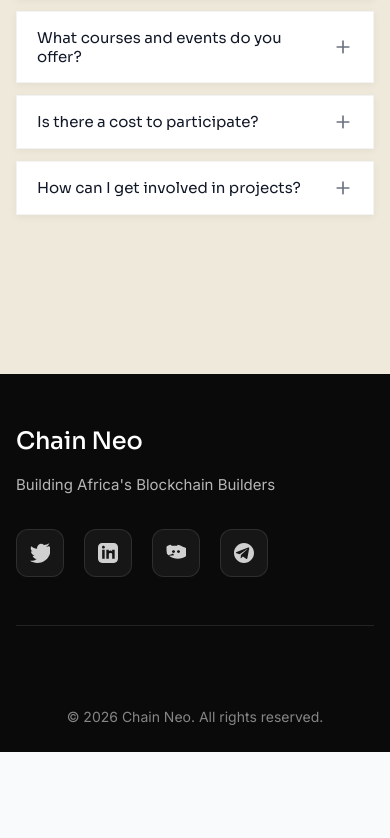
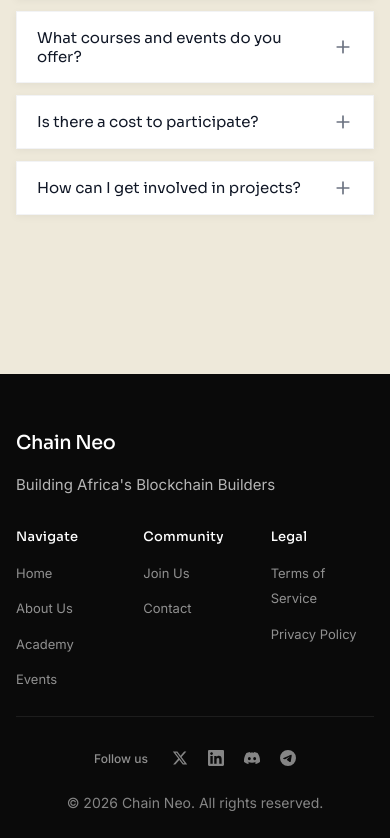
Before and after one commit to Deon62/cneo, a React (Vite) app: page / in a window 390 px wide. Shown: the part 6597-7435 px from the top of the page. Before the commit the page ends 7349 px from the top, so only its background shows below. Built offline with nearby package versions, Linux system fonts and the light colour scheme.

Commit message:
created clean footer

```diff
--- a/src/App.jsx
+++ b/src/App.jsx
@@ -342,35 +342,70 @@ function App() {
       {/* Footer */}
       <footer className="footer">
         <div className="footer-container">
-          <div className="footer-content">
+          <div className="footer-main">
+            {/* Brand Section */}
             <div className="footer-brand">
-              <span className="footer-logo">Chain Neo</span>
+              <Link to="/" className="footer-logo">
+                <span className="footer-logo-text">Chain Neo</span>
+              </Link>
               <p className="footer-tagline">Building Africa's Blockchain Builders</p>
             </div>
+
+            {/* Links Columns */}
+            <div className="footer-links-wrapper">
+              <div className="footer-column">
+                <h4 className="footer-column-title">Navigate</h4>
+                <ul className="footer-links">
+                  <li><Link to="/">Home</Link></li>
+                  <li><Link to="/about">About Us</Link></li>
+                  <li><Link to="/academy">Academy</Link></li>
+                  <li><Link to="/events">Events</Link></li>
+                </ul>
+              </div>
+
+              <div className="footer-column">
+                <h4 className="footer-column-title">Community</h4>
+                <ul className="footer-links">
+                  <li><Link to="/community">Join Us</Link></li>
+                  <li><Link to="/contact">Contact</Link></li>
+                </ul>
+              </div>
+
+              <div className="footer-column">
+                <h4 className="footer-column-title">Legal</h4>
+                <ul className="footer-links">
+                  <li><a href="#">Terms of Service</a></li>
+                  <li><a href="#">Privacy Policy</a></li>
+                </ul>
+              </div>
+            </div>
+          </div>
+
+          {/* Footer Bottom */}
+          <div className="footer-bottom">
             <div className="footer-social">
-              <a href="https://twitter.com" target="_blank" rel="noopener noreferrer" className="social-icon" aria-label="Twitter">
-                <svg width="24" height="24" viewBox="0 0 24 24" fill="none" xmlns="http://www.w3.org/2000/svg">
-                  <path d="M22 4.01C21.09 4.39 20.12 4.65 19.1 4.78C21.16 3.57 22.64 1.6 23.26 0.24C21.29 1.35 19.07 2.09 16.69 2.43C14.78 0.5 12.03 0.49 10.11 2.41C8.91 3.61 8.29 5.26 8.5 6.91C5.89 6.75 3.44 5.65 1.5 3.88C0.26 6.15 1.03 9.08 3.49 10.57C2.65 10.57 1.86 10.36 1.17 10C1.17 10 1.17 10 1.17 10.01C1.17 12.61 3.06 14.83 5.55 15.32C4.75 15.53 3.89 15.56 3.07 15.39C3.67 17.54 5.69 19.1 8.07 19.15C6.2 20.59 3.85 21.43 1.35 21.43C0.9 21.43 0.45 21.4 0 21.33C2.52 22.91 5.51 23.87 8.72 23.87C18.93 23.87 24.58 15.62 24.58 8.41C24.58 8.17 24.57 7.93 24.55 7.7C25.52 7.02 26.35 6.17 27 5.19L22 4.01Z" fill="currentColor"/>
+              <span className="footer-social-label">Follow us</span>
+              <a href="https://twitter.com" target="_blank" rel="noopener noreferrer" aria-label="Twitter">
+                <svg width="18" height="18" viewBox="0 0 24 24" fill="currentColor">
+                  <path d="M18.244 2.25h3.308l-7.227 8.26 8.502 11.24H16.17l-5.214-6.817L4.99 21.75H1.68l7.73-8.835L1.254 2.25H8.08l4.713 6.231zm-1.161 17.52h1.833L7.084 4.126H5.117z"/>
                 </svg>
               </a>
-              <a href="https://linkedin.com" target="_blank" rel="noopener noreferrer" className="social-icon" aria-label="LinkedIn">
-                <svg width="24" height="24" viewBox="0 0 24 24" fill="none" xmlns="http://www.w3.org/2000/svg">
-                  <path d="M19 0H5C2.24 0 0 2.24 0 5V19C0 21.76 2.24 24 5 24H19C21.76 24 24 21.76 24 19V5C24 2.24 21.76 0 19 0ZM8 19H5V8H8V19ZM6.5 6.73C5.53 6.73 4.75 5.96 4.75 5C4.75 4.04 5.53 3.27 6.5 3.27C7.47 3.27 8.25 4.04 8.25 5C8.25 5.96 7.47 6.73 6.5 6.73ZM20 19H17V13.67C17 11.37 13 11.53 13 13.67V19H10V8H13V9.76C13.8 8.63 15.92 8.39 17 10.26V8H20V19Z" fill="currentColor"/>
+              <a href="https://linkedin.com" target="_blank" rel="noopener noreferrer" aria-label="LinkedIn">
+                <svg width="18" height="18" viewBox="0 0 24 24" fill="currentColor">
+                  <path d="M20.447 20.452h-3.554v-5.569c0-1.328-.027-3.037-1.852-3.037-1.853 0-2.136 1.445-2.136 2.939v5.667H9.351V9h3.414v1.561h.046c.477-.9 1.637-1.85 3.37-1.85 3.601 0 4.267 2.37 4.267 5.455v6.286zM5.337 7.433c-1.144 0-2.063-.926-2.063-2.065 0-1.138.92-2.063 2.063-2.063 1.14 0 2.064.925 2.064 2.063 0 1.139-.925 2.065-2.064 2.065zm1.782 13.019H3.555V9h3.564v11.452zM22.225 0H1.771C.792 0 0 .774 0 1.729v20.542C0 23.227.792 24 1.771 24h20.451C23.2 24 24 23.227 24 22.271V1.729C24 .774 23.2 0 22.222 0h.003z"/>
                 </svg>
               </a>
-              <a href="https://discord.com" target="_blank" rel="noopener noreferrer" className="social-icon" aria-label="Discord">
-                <svg width="24" height="24" viewBox="0 0 24 24" fill="none" xmlns="http://www.w3.org/2000/svg">
-                  <path d="M20.317 4.37C18.352 3.435 16.302 2.706 14.188 2.202C13.85 2.597 13.535 3.007 13.258 3.427C11.06 3.066 8.855 3.066 6.701 3.427C6.424 3.007 6.109 2.597 5.769 2.202C3.654 2.706 1.603 3.435 0.637 4.37C0.484 7.134 0.628 9.859 1.055 12.524C1.055 12.524 1.623 13.569 2.863 14.656C4.809 14.201 6.695 13.552 8.479 12.724C8.831 13.42 9.239 14.085 9.699 14.714C7.611 15.123 5.546 15.311 3.493 15.277C4.999 16.425 6.727 17.334 8.607 17.95C10.423 18.549 12.304 18.855 14.191 18.855C15.996 18.855 17.776 18.577 19.493 18.024C21.327 17.431 23.078 16.547 24.691 15.39C24.746 15.2 24.816 15.008 24.877 14.814C25.269 12.154 25.467 9.435 25.318 6.678C23.568 5.738 21.743 4.992 19.859 4.457L20.317 4.37ZM9.012 11.964C8.015 11.964 7.204 11.22 7.204 10.297C7.204 9.373 8.015 8.629 9.012 8.629C10.009 8.629 10.818 9.373 10.818 10.297C10.818 11.22 10.009 11.964 9.012 11.964ZM14.987 11.964C13.99 11.964 13.18 11.22 13.18 10.297C13.18 9.373 13.99 8.629 14.987 8.629C15.984 8.629 16.793 9.373 16.793 10.297C16.793 11.22 15.984 11.964 14.987 11.964Z" fill="currentColor"/>
+              <a href="https://discord.com" target="_blank" rel="noopener noreferrer" aria-label="Discord">
+                <svg width="18" height="18" viewBox="0 0 24 24" fill="currentColor">
+                  <path d="M20.317 4.3698a19.7913 19.7913 0 00-4.8851-1.5152.0741.0741 0 00-.0785.0371c-.211.3753-.4447.8648-.6083 1.2495-1.8447-.2762-3.68-.2762-5.4868 0-.1636-.3933-.4058-.8742-.6177-1.2495a.077.077 0 00-.0785-.037 19.7363 19.7363 0 00-4.8852 1.515.0699.0699 0 00-.0321.0277C.5334 9.0458-.319 13.5799.0992 18.0578a.0824.0824 0 00.0312.0561c2.0528 1.5076 4.0413 2.4228 5.9929 3.0294a.0777.0777 0 00.0842-.0276c.4616-.6304.8731-1.2952 1.226-1.9942a.076.076 0 00-.0416-.1057c-.6528-.2476-1.2743-.5495-1.8722-.8923a.077.077 0 01-.0076-.1277c.1258-.0943.2517-.1923.3718-.2914a.0743.0743 0 01.0776-.0105c3.9278 1.7933 8.18 1.7933 12.0614 0a.0739.0739 0 01.0785.0095c.1202.099.246.1981.3728.2924a.077.077 0 01-.0066.1276 12.2986 12.2986 0 01-1.873.8914.0766.0766 0 00-.0407.1067c.3604.698.7719 1.3628 1.225 1.9932a.076.076 0 00.0842.0286c1.961-.6067 3.9495-1.5219 6.0023-3.0294a.077.077 0 00.0313-.0552c.5004-5.177-.8382-9.6739-3.5485-13.6604a.061.061 0 00-.0312-.0286zM8.02 15.3312c-1.1825 0-2.1569-1.0857-2.1569-2.419 0-1.3332.9555-2.4189 2.157-2.4189 1.2108 0 2.1757 1.0952 2.1568 2.419 0 1.3332-.9555 2.4189-2.1569 2.4189zm7.9748 0c-1.1825 0-2.1569-1.0857-2.1569-2.419 0-1.3332.9554-2.4189 2.1569-2.4189 1.2108 0 2.1757 1.0952 2.1568 2.419 0 1.3332-.946 2.4189-2.1568 2.4189z"/>
                 </svg>
               </a>
-              <a href="https://telegram.org" target="_blank" rel="noopener noreferrer" className="social-icon" aria-label="Telegram">
-                <svg width="24" height="24" viewBox="0 0 24 24" fill="none" xmlns="http://www.w3.org/2000/svg">
-                  <path d="M12 0C5.373 0 0 5.373 0 12C0 18.627 5.373 24 12 24C18.627 24 24 18.627 24 12C24 5.373 18.627 0 12 0ZM17.896 8.178L16.051 18.302C15.878 19.261 15.316 19.486 14.488 19.019L10.681 16.227L8.813 17.943C8.599 18.155 8.419 18.333 8.004 18.333L8.291 14.458L15.948 7.592C16.272 7.301 15.88 7.131 15.45 7.422L6.698 13.465L2.93 12.208C1.978 11.911 1.961 11.293 3.12 10.849L17.013 5.368C17.806 5.054 18.496 5.466 18.244 6.515L17.896 8.178Z" fill="currentColor"/>
+              <a href="https://telegram.org" target="_blank" rel="noopener noreferrer" aria-label="Telegram">
+                <svg width="18" height="18" viewBox="0 0 24 24" fill="currentColor">
+                  <path d="M11.944 0A12 12 0 0 0 0 12a12 12 0 0 0 12 12 12 12 0 0 0 12-12A12 12 0 0 0 12 0a12 12 0 0 0-.056 0zm4.962 7.224c.1-.002.321.023.465.14a.506.506 0 0 1 .171.325c.016.093.036.306.02.472-.18 1.898-.962 6.502-1.36 8.627-.168.9-.499 1.201-.82 1.23-.696.065-1.225-.46-1.9-.902-1.056-.693-1.653-1.124-2.678-1.8-1.185-.78-.417-1.21.258-1.91.177-.184 3.247-2.977 3.307-3.23.007-.032.014-.15-.056-.212s-.174-.041-.249-.024c-.106.024-1.793 1.14-5.061 3.345-.48.33-.913.49-1.302.48-.428-.008-1.252-.241-1.865-.44-.752-.245-1.349-.374-1.297-.789.027-.216.325-.437.893-.663 3.498-1.524 5.83-2.529 6.998-3.014 3.332-1.386 4.025-1.627 4.476-1.635z"/>
                 </svg>
               </a>
             </div>
-          </div>
-          <div className="footer-bottom">
             <p className="footer-copyright">&copy; {new Date().getFullYear()} Chain Neo. All rights reserved.</p>
           </div>
         </div>
--- a/src/Home.css
+++ b/src/Home.css
@@ -1407,129 +1407,195 @@
 }
 /* Footer */
 .footer {
-  background-color: #0A0A0A;
+  background-color: #111827;
   padding: 64px 24px 32px;
   position: relative;
   width: 100%;
 }
 
 .footer-container {
-  max-width: 1400px;
+  max-width: 1200px;
   margin: 0 auto;
   width: 100%;
 }
 
-.footer-content {
+.footer-main {
   display: flex;
   justify-content: space-between;
   align-items: flex-start;
-  margin-bottom: 48px;
   padding-bottom: 48px;
-  border-bottom: 1px solid rgba(255, 255, 255, 0.1);
+  border-bottom: 1px solid rgba(255, 255, 255, 0.08);
 }
 
 .footer-brand {
-  flex: 1;
+  flex: 0 0 280px;
 }
 
 .footer-logo {
+  display: inline-block;
+  text-decoration: none;
+  margin-bottom: 14px;
+}
+
+.footer-logo-text {
   font-family: 'Sora', sans-serif;
-  font-size: 1.5rem;
-  font-weight: 500;
+  font-size: 1.35rem;
+  font-weight: 600;
   color: #FFFFFF;
-  letter-spacing: -0.01em;
-  display: block;
-  margin-bottom: 12px;
+  letter-spacing: -0.02em;
 }
 
 .footer-tagline {
   font-family: 'Inter', sans-serif;
-  font-size: 0.9375rem;
-  font-weight: 400;
-  color: rgba(255, 255, 255, 0.7);
+  font-size: 0.875rem;
+  font-weight: 400;
+  color: rgba(255, 255, 255, 0.55);
   line-height: 1.6;
-  max-width: 300px;
+  max-width: 240px;
+}
+
+.footer-links-wrapper {
+  display: flex;
+  gap: 80px;
+}
+
+.footer-column {
+  display: flex;
+  flex-direction: column;
+}
+
+.footer-column-title {
+  font-family: 'Sora', sans-serif;
+  font-size: 0.875rem;
+  font-weight: 600;
+  color: #FFFFFF;
+  margin: 0 0 20px 0;
+  letter-spacing: 0.02em;
+}
+
+.footer-links {
+  list-style: none;
+  padding: 0;
+  margin: 0;
+  display: flex;
+  flex-direction: column;
+  gap: 12px;
+}
+
+.footer-links li a {
+  font-family: 'Inter', sans-serif;
+  font-size: 0.875rem;
+  font-weight: 400;
+  color: rgba(255, 255, 255, 0.55);
+  text-decoration: none;
+  transition: color 0.2s ease;
+}
+
+.footer-links li a:hover {
+  color: #FFFFFF;
+}
+
+.footer-bottom {
+  display: flex;
+  justify-content: space-between;
+  align-items: center;
+  padding-top: 32px;
 }
 
 .footer-social {
   display: flex;
-  gap: 20px;
-  align-items: center;
-}
-
-.social-icon {
-  width: 48px;
-  height: 48px;
+  align-items: center;
+  gap: 16px;
+}
+
+.footer-social-label {
+  font-family: 'Inter', sans-serif;
+  font-size: 0.8125rem;
+  font-weight: 500;
+  color: rgba(255, 255, 255, 0.55);
+  margin-right: 4px;
+}
+
+.footer-social a {
   display: flex;
   align-items: center;
   justify-content: center;
-  background: rgba(255, 255, 255, 0.05);
-  border: 1px solid rgba(255, 255, 255, 0.1);
-  border-radius: 12px;
-  color: rgba(255, 255, 255, 0.8);
-  transition: all 0.3s ease;
-  text-decoration: none;
-}
-
-.social-icon:hover {
-  background: rgba(255, 255, 255, 0.1);
-  border-color: rgba(255, 255, 255, 0.2);
+  color: rgba(255, 255, 255, 0.5);
+  transition: color 0.2s ease, transform 0.2s ease;
+}
+
+.footer-social a:hover {
   color: #FFFFFF;
-  transform: translateY(-2px);
-  box-shadow: 0 4px 12px rgba(0, 0, 0, 0.3);
-}
-
-.social-icon svg {
-  width: 24px;
-  height: 24px;
-}
-
-.footer-bottom {
-  text-align: center;
-  padding-top: 32px;
+  transform: translateY(-1px);
+}
+
+.footer-social a svg {
+  width: 18px;
+  height: 18px;
 }
 
 .footer-copyright {
   font-family: 'Inter', sans-serif;
-  font-size: 0.875rem;
-  font-weight: 400;
-  color: rgba(255, 255, 255, 0.5);
+  font-size: 0.8125rem;
+  font-weight: 400;
+  color: rgba(255, 255, 255, 0.4);
   margin: 0;
 }
 
 /* Footer Responsive */
+@media (max-width: 900px) {
+  .footer-main {
+    flex-direction: column;
+    gap: 48px;
+  }
+
+  .footer-brand {
+    flex: none;
+  }
+
+  .footer-links-wrapper {
+    gap: 48px;
+    flex-wrap: wrap;
+  }
+}
+
 @media (max-width: 768px) {
   .footer {
     padding: 48px 20px 24px;
   }
 
-  .footer-content {
-    flex-direction: column;
-    gap: 32px;
-    margin-bottom: 32px;
+  .footer-main {
+    gap: 40px;
     padding-bottom: 32px;
-  }
-
-  .footer-brand {
-    width: 100%;
   }
 
   .footer-tagline {
     max-width: 100%;
   }
 
+  .footer-links-wrapper {
+    gap: 32px;
+    width: 100%;
+  }
+
+  .footer-column {
+    flex: 1;
+    min-width: 100px;
+  }
+
+  .footer-bottom {
+    flex-direction: column;
+    gap: 24px;
+    padding-top: 24px;
+  }
+
   .footer-social {
-    gap: 16px;
-    flex-wrap: wrap;
-  }
-
-  .social-icon {
-    width: 44px;
-    height: 44px;
-  }
-
-  .footer-bottom {
-    padding-top: 24px;
+    order: 1;
+  }
+
+  .footer-copyright {
+    order: 2;
+    text-align: center;
   }
 }
 
@@ -1538,35 +1604,50 @@
     padding: 40px 16px 20px;
   }
 
-  .footer-content {
+  .footer-main {
+    gap: 32px;
+    padding-bottom: 24px;
+  }
+
+  .footer-logo-text {
+    font-size: 1.2rem;
+  }
+
+  .footer-tagline {
+    font-size: 0.8125rem;
+  }
+
+  .footer-links-wrapper {
     gap: 24px;
-    margin-bottom: 24px;
-    padding-bottom: 24px;
-  }
-
-  .footer-logo {
-    font-size: 1.25rem;
-  }
-
-  .footer-tagline {
-    font-size: 0.875rem;
+  }
+
+  .footer-column-title {
+    font-size: 0.8125rem;
+    margin-bottom: 14px;
+  }
+
+  .footer-links {
+    gap: 10px;
+  }
+
+  .footer-links li a {
+    font-size: 0.8125rem;
   }
 
   .footer-social {
     gap: 12px;
   }
 
-  .social-icon {
-    width: 40px;
-    height: 40px;
-  }
-
-  .social-icon svg {
-    width: 20px;
-    height: 20px;
+  .footer-social-label {
+    font-size: 0.75rem;
+  }
+
+  .footer-social a svg {
+    width: 16px;
+    height: 16px;
   }
 
   .footer-copyright {
-    font-size: 0.8125rem;
-  }
-}
+    font-size: 0.75rem;
+  }
+}
```
